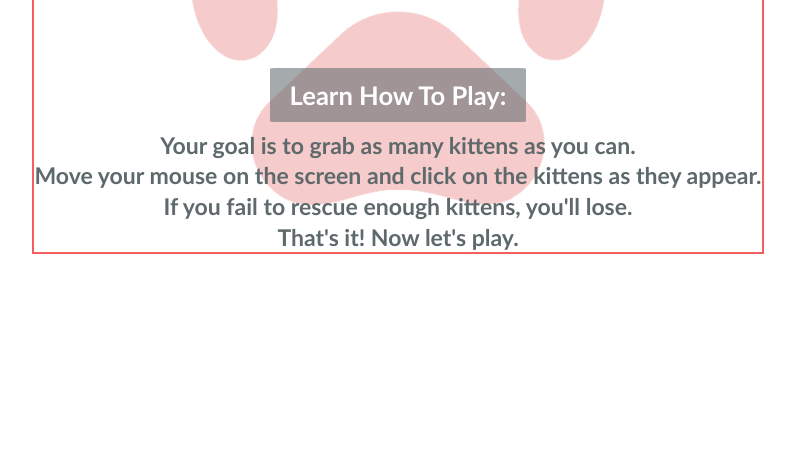
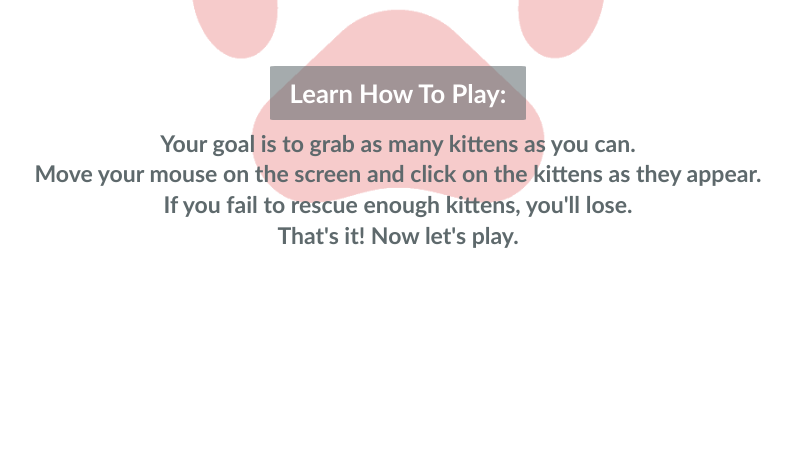
Before and after one commit to pavaoana/GrabThatKittenGame, a plain HTML site: page index.html in a window 1280 px wide. Shown: the part 347-800 px from the top of the page, without its empty margins (242-1037 px from the left). Drawn offline with Linux system fonts and the light colour scheme.

Commit message:
all done for deployment - for now

```diff
--- a/css/home.css
+++ b/css/home.css
@@ -7,7 +7,6 @@ body {
 
 .paw {
   background-image: url("../images/paw.png");
-  border: #f55e61 solid 2px;
   background-repeat: no-repeat;
   background-size: contain;
   background-position: center;
```
